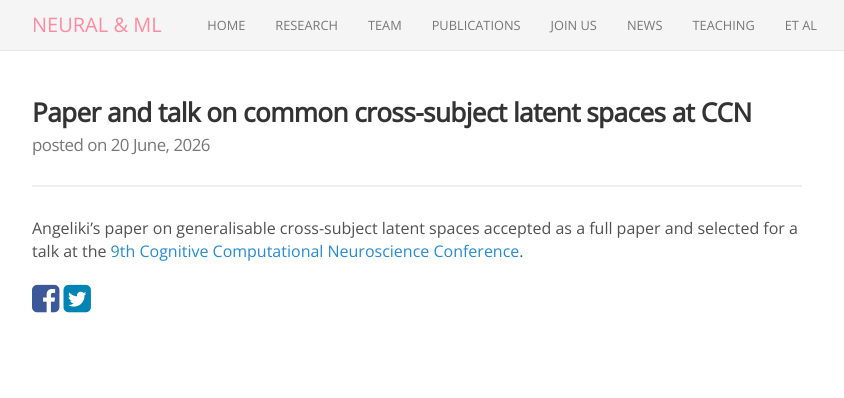
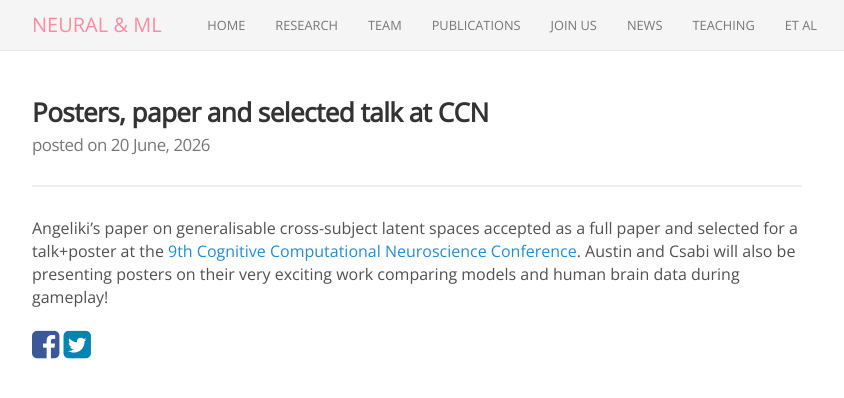
Before and after one commit to neuralml/neuralml.github.io, a Jekyll site: the page built from _posts/2026-06-20-Angeliki_CCN.md, in a window 1280 px wide. Shown: the top 398 px of the page, without its empty margins (223-1067 px from the left). Built offline with Jekyll 4.4.1, drawn with Linux system fonts in a browser that asks for light colours; nearby versions of some CDN libraries.

Commit message:
update CCN

```diff
--- a/_posts/2026-06-20-Angeliki_CCN.md
+++ b/_posts/2026-06-20-Angeliki_CCN.md
@@ -1,7 +1,7 @@
 ---
-title: Paper and talk on common cross-subject latent spaces at CCN
+title: Posters, paper and selected talk at CCN
 categories: news
-description: Paper and talk on common cross-subject latent spaces at CCN
+description: Posters, paper and selected talk at CCN
 ---
 
-Angeliki's paper on generalisable cross-subject latent spaces accepted as a full paper and selected for a talk at the [9th Cognitive Computational Neuroscience Conference](https://arxiv.org/abs/2606.15989).
+Angeliki's paper on generalisable cross-subject latent spaces accepted as a full paper and selected for a talk+poster at the [9th Cognitive Computational Neuroscience Conference](https://arxiv.org/abs/2606.15989). Austin and Csabi will also be presenting posters on their very exciting work comparing models and human brain data during gameplay!
```
Also changed, not shown: 1 other file.
